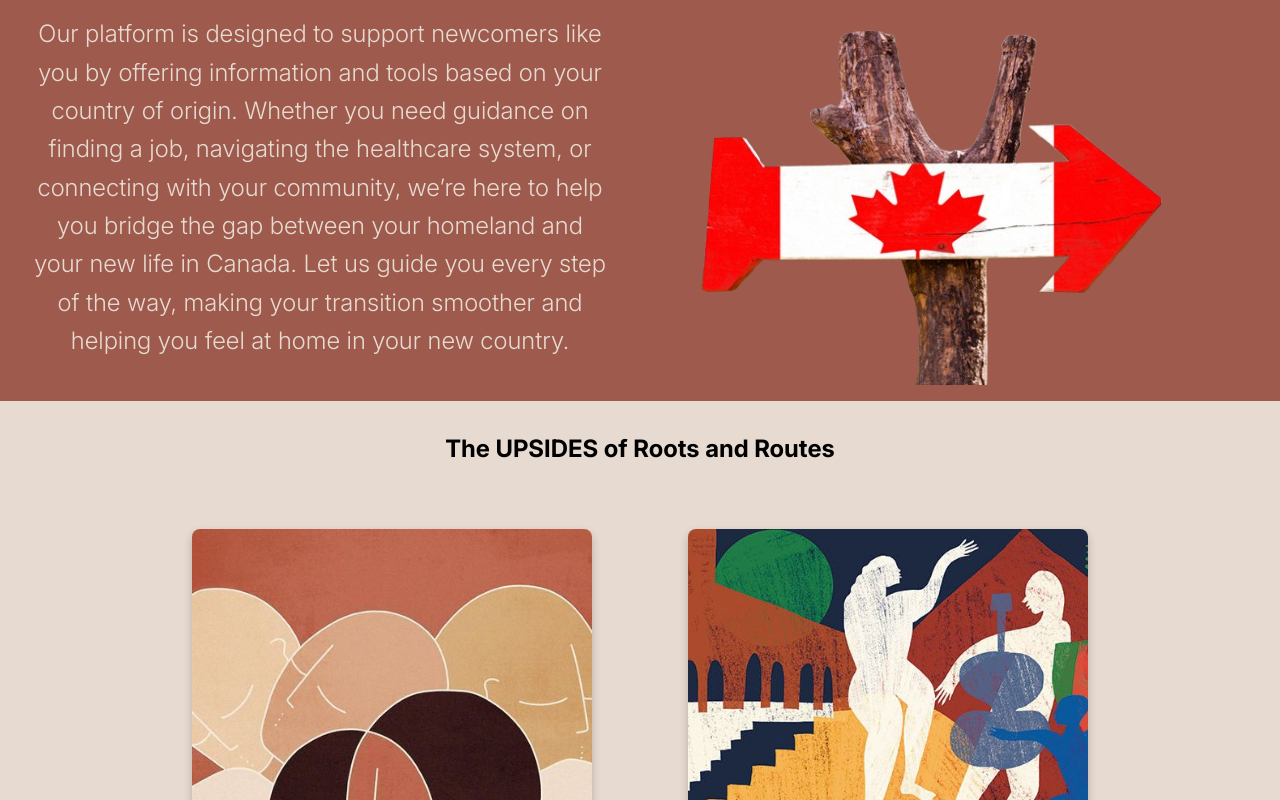
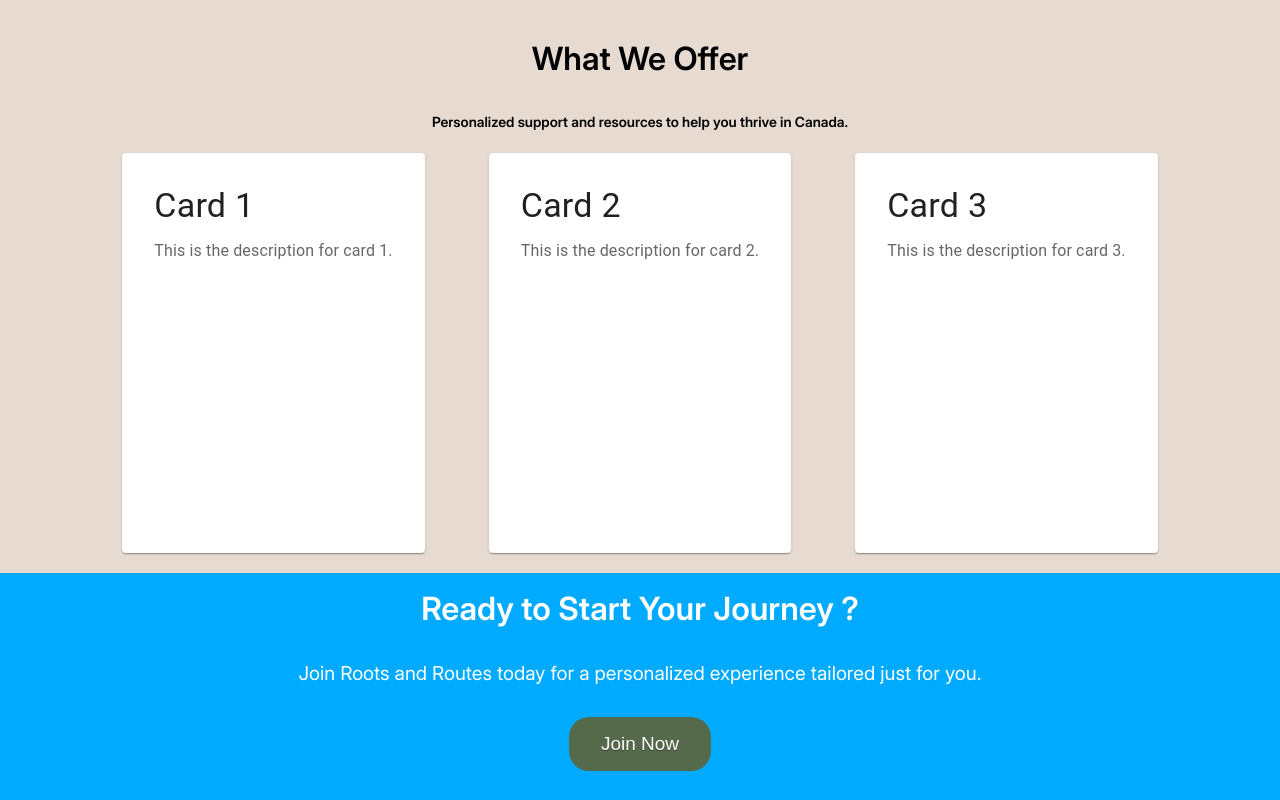
Before and after one commit to Adiam-Ahmed/roots-and-routes, a React (Create React App) app: page / in a window 1280 px wide. Shown: the part 1860-2660 px from the top of the page. Built offline with nearby package versions, Linux system fonts and the light colour scheme; no server answers.

Commit message:
add why us component

```diff
--- a/src/components/UI/CTAButton/CTAButton.scss
+++ b/src/components/UI/CTAButton/CTAButton.scss
@@ -96,3 +96,27 @@
         color: $color-white;
     }
 }
+
+.cta-button__join{
+    background: #55694b;
+    border: none;
+    padding: 16px 32px;
+    border-radius: 20px;
+    text-shadow: rgba(0, 0, 0, .4) 0 1px 0;
+    color: white;
+    font-size: 19px;
+    text-decoration: none;
+    vertical-align: middle;
+    margin-bottom: 2rem;
+
+    &:hover {
+        border-top-color: #28597a;
+        background-color: #45a049;
+        color: #ccc;
+    }
+
+    &:active {
+        border-top-color: #1b435e;
+        background-color: #388E3C;
+    }
+}
--- /dev/null
+++ b/src/components/WhyUs/WhyUs.jsx
@@ -0,0 +1,80 @@
+import React from 'react'
+import './WhyUs.scss'
+import Grid from '@mui/material/Grid2';
+import { Card, CardContent, Typography, Box } from '@mui/material';
+import CTAButton from '../UI/CTAButton/CTAButton';
+import { useNavigate } from "react-router-dom";
+
+
+const cardData = [
+    {
+        title: 'Card 1',
+        description: 'This is the description for card 1.',
+    },
+    {
+        title: 'Card 2',
+        description: 'This is the description for card 2.',
+    },
+    {
+        title: 'Card 3',
+        description: 'This is the description for card 3.',
+    },
+];
+
+const WhyUs = () => {
+    const navigate = useNavigate()
+
+    const handleNavigate = (route) => {
+        navigate(route)
+    }
+    return (
+        <section className="hero">
+            <div className="hero__content">
+                <h1 className="hero__title">What We Offer</h1>
+                <h3 className="hero__subtitle">Personalized support and resources to help you thrive in Canada.</h3>
+            </div>
+            <Box
+                sx={{
+                    display: 'flex',
+                    justifyContent: 'center',
+                    alignItems: 'center',
+                    minHeight: '400px',
+                    padding: '20px',
+                }}
+            >
+                <Grid container spacing={8} justifyContent="center" maxWidth="lg">
+                    {cardData.map((card, index) => (
+                        <Grid item xs={12} sm={8} md={6} key={index}>
+                            <Card sx={{ minHeight: 400, padding: 2 }}>
+                                <CardContent>
+                                    <Typography variant="h4" component="div" gutterBottom>
+                                        {card.title}
+                                    </Typography>
+                                    <Typography variant="body1" color="text.secondary">
+                                        {card.description}
+                                    </Typography>
+                                </CardContent>
+                            </Card>
+                        </Grid>
+                    ))}
+                </Grid>
+            </Box>
+            <section className='cta'>
+                <div className="cta__content">
+                    <h1 className="cta__title">Ready to Start Your Journey ?</h1>
+                    <p className="cta__subtitle">Join Roots and Routes today for a personalized experience tailored just for you.</p>
+
+                    <CTAButton
+                        className={`join`}
+                        text="Join Now"
+                        type="join"
+                        onClick={() => handleNavigate("/signup")}
+                    />
+                </div>
+
+            </section>
+        </section>
+    )
+}
+
+export default WhyUs
--- /dev/null
+++ b/src/components/WhyUs/WhyUs.scss
@@ -0,0 +1,22 @@
+@use '../../styles/global.scss' as *;
+
+.cta {
+    background-color: #00abff;
+
+    &__title {
+        padding-top: 1rem;
+        color: #fff;
+    }
+
+    &__content {
+        display: flex;
+        flex-direction: column;
+        justify-content: center;
+        align-items: center;
+        font-size: 1.2rem;
+        gap: 2rem;
+        color: #fff;
+    }
+
+
+}
--- a/src/pages/LandingPage/LandingPage.jsx
+++ b/src/pages/LandingPage/LandingPage.jsx
@@ -6,6 +6,7 @@ import Overview from '../../components/Overview/Overview';
 import Cards from '../../components/Cards/Cards';
 import Footer from '../../components/Footer/Footer';
 import ProblemSolution from '../../components/ProblemSolution/ProblemSolution'
+import WhyUs from '../../components/WhyUs/WhyUs';
 
 const LandingPage = () => {
     return (
@@ -14,6 +15,7 @@ const LandingPage = () => {
             <Outlet />
             <Hero />
             <ProblemSolution />
+            <WhyUs />
             <Overview />
             <Cards />
             <Footer />
```
